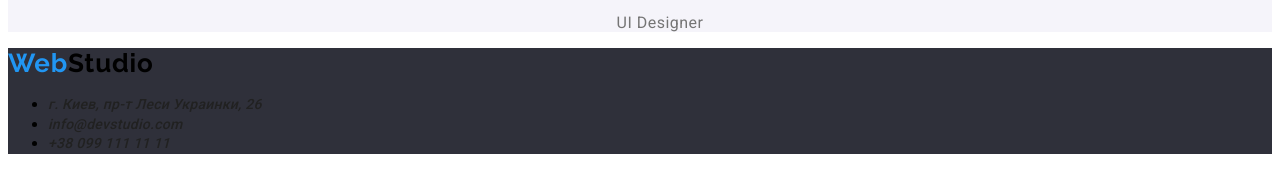
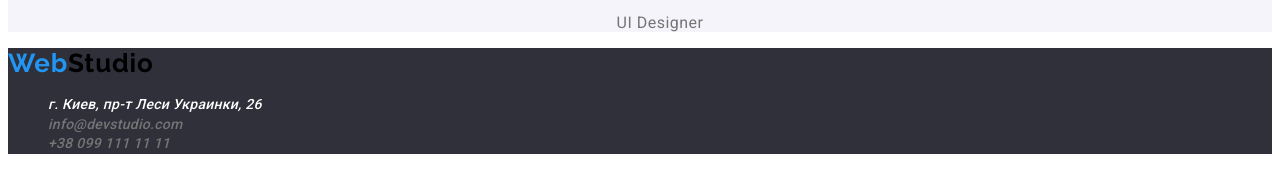
Before and after one commit to VictoriaSav/GoItHomework2.ol, a plain HTML site: page index.html in a window 1280 px wide. Shown: the part 2540-2710 px from the top of the page. Drawn offline with Linux system fonts and the light colour scheme.

Commit message:
Footer color

```diff
--- a/index.html
+++ b/index.html
@@ -97,8 +97,8 @@
             <footer class="info_box">
             <a href="WebStudio"><span class="top_logoWeb">Web</span><span class="top_logoStudio">Studio</span></a>
                 <address>
-                <ul>
-                    <li><a class="contact" href="https://goo.gl/maps/bYPinD6C4wtfeAeu7">г. Киев, пр-т Леси Украинки, 26</a></li>
+                <ul class="all_ul">
+                    <li><a class="contactadress" href="https://goo.gl/maps/bYPinD6C4wtfeAeu7">г. Киев, пр-т Леси Украинки, 26</a></li>
                     <li><a class="contact" href="mailto:info@devstudio.com">info@devstudio.com</a></li>
                     <li><a class="contact" href="tel:+380991111111">+38 099 111 11 11</a></li>
                 </ul>
--- a/style/style.css
+++ b/style/style.css
@@ -48,14 +48,23 @@
         letter-spacing: 0.02em;
         color: var(--color_text);
 }
-.contact {
+.contact,
+.contactadress {
     font-family: "Roboto", sans-serif;
     font-weight: 500;
         font-size: 14px;
         line-height: 1.4;
         letter-spacing: 0.02em;
-        color: var(--color_text);
+        color: #757575;
+        list-style: none;
 }
+.contactadress {
+    color: var(--second_own-color);
+}
+.contact:hover {
+    color: var(--accent-color);
+}
+
 /*--------------Body--------------*/
 .big_banner,
 .info_box {
```
Also changed, not shown: index2.html (+1 -1 lines).
